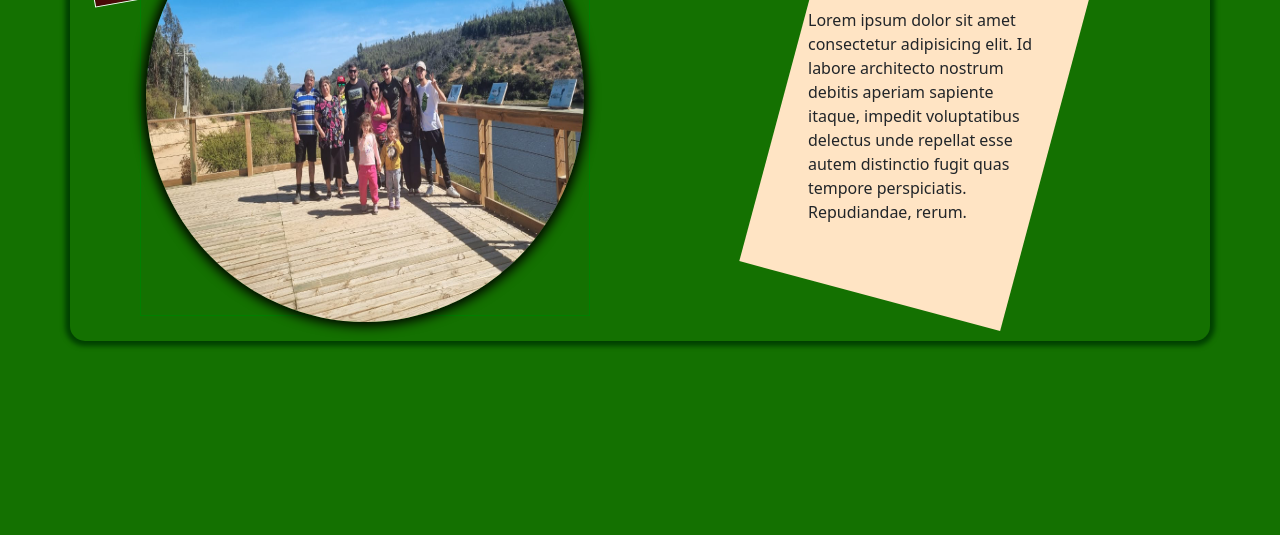
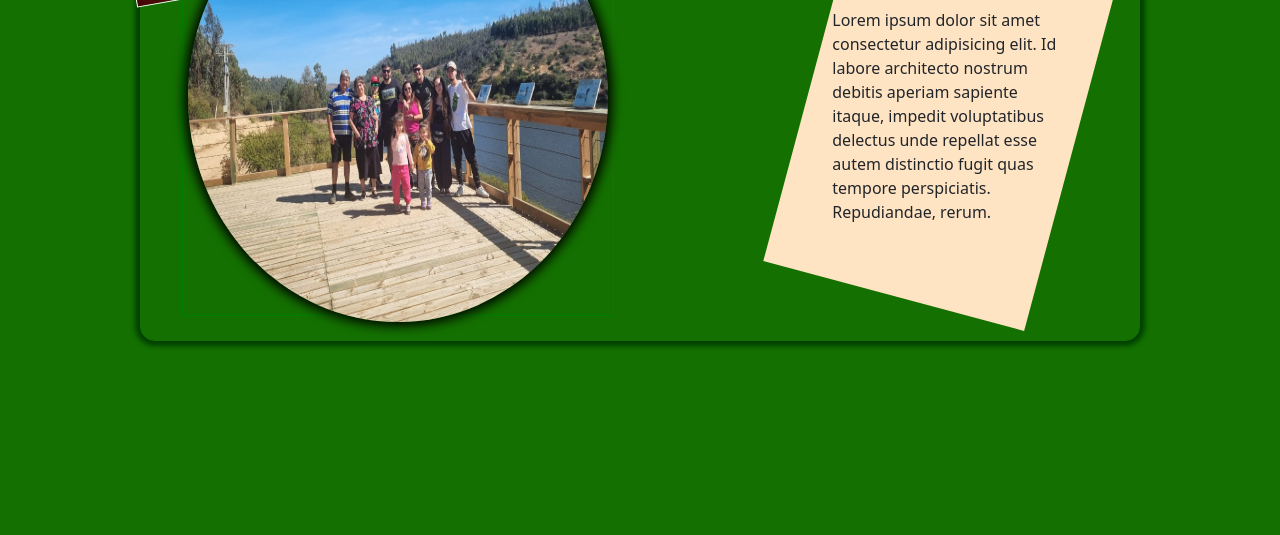
Before and after one commit to hernanml1988/Parcela_Miranda_Lopez, a plain HTML site: page index.html in a window 1280 px wide. Shown: the part 265-800 px from the top of the page. Drawn offline with nearby package versions, Linux system fonts and the light colour scheme.

Commit message:
estilos arreglados

```diff
--- a/style.css
+++ b/style.css
@@ -15,7 +15,7 @@
 #contenedorPadre{
     /* border: 1px solid red; */
     margin-top: 15px;
-    width: 100%;
+    max-width: 1000px;
     max-height: 900px;
     min-height: 500px;
     display: flex;
@@ -119,7 +119,8 @@
 #imagen{
     border: 1px solid green;
     height: 450px;
-    width: 450px;
+    width: 470px;
+    margin-left: 30px;
 }
 
 #containerComent{
@@ -142,7 +143,7 @@
 }
 #containerImagen{
     /* border: 1px solid blue; */
-    width: 270;
+    width: 300;
     height: 450px;
     margin: 5px 5px;
     position: relative;
```
